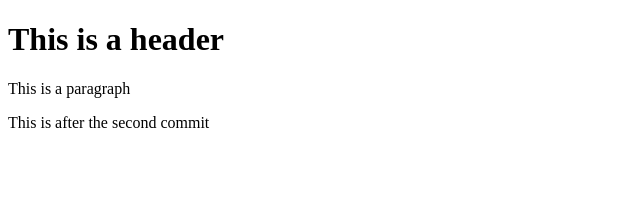
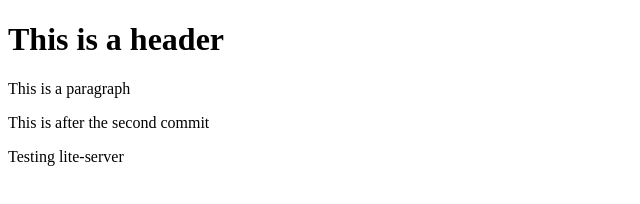
Before and after one commit to swarupmohalik/angularjs-training, a website: page index.html in a window 1280 px wide. Shown: the whole page, without its empty margins (0-640 px from the left). Drawn offline with Linux system fonts and the light colour scheme.

Commit message:
fourth commit

```diff
--- a/index.html
+++ b/index.html
@@ -5,5 +5,6 @@
   <h1> This is a header </h1>
   <p> This is a paragraph </p>
   <p> This is after the second commit </p>
+  <p> Testing lite-server </p>
  </body>
 </html>
```
Also changed, not shown: package.json (added, +24 -0 lines), 1 other file.
